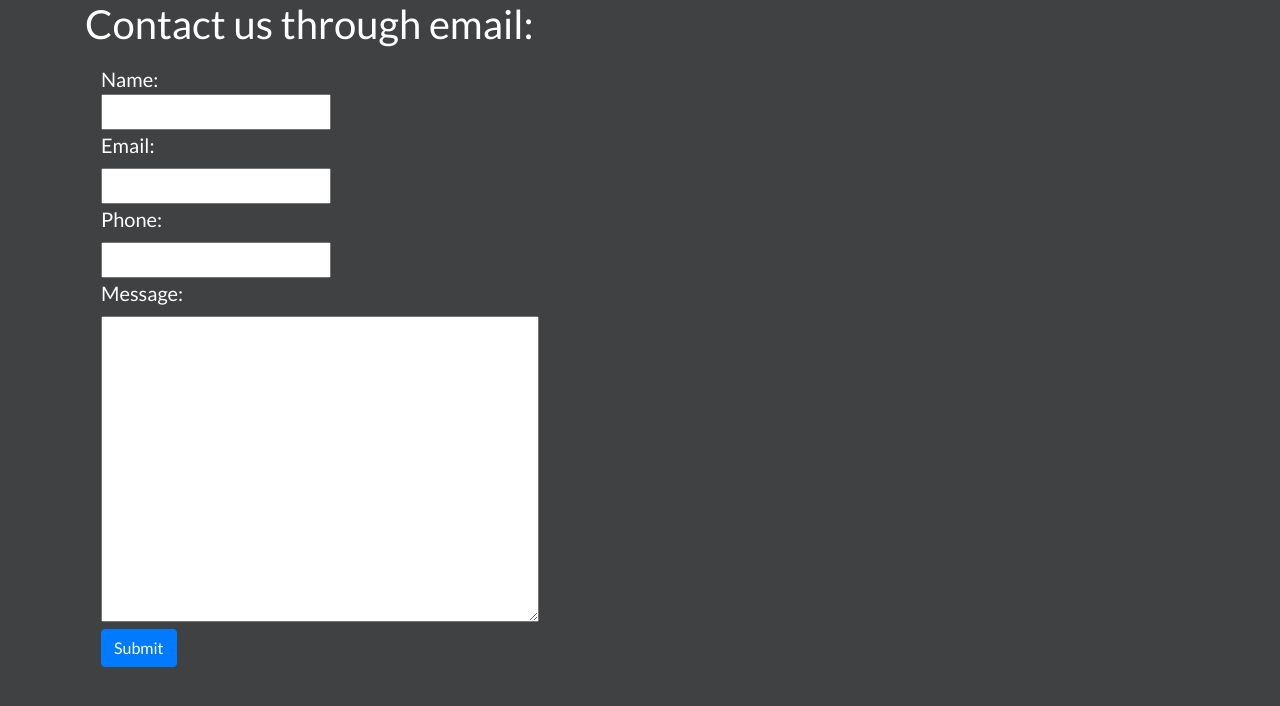
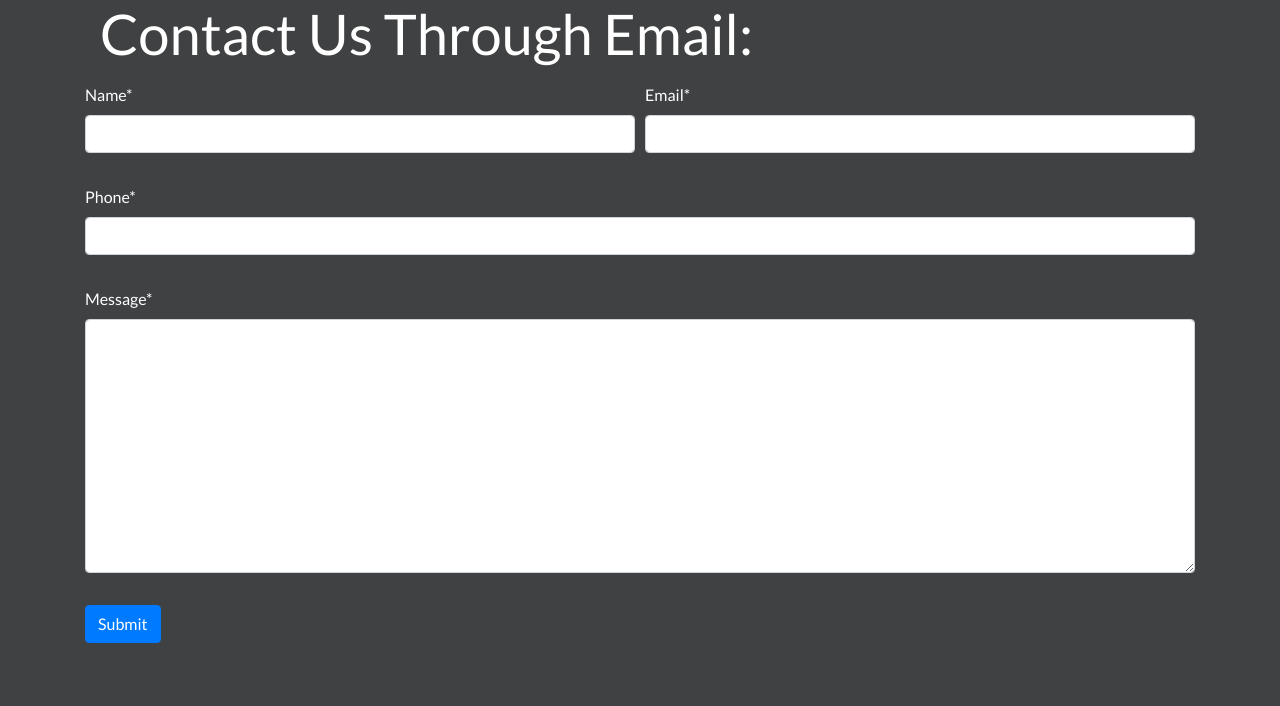
Before and after one commit to mawkli7afee/django3-personal-portfolio, a Django app: page /contact/ in a window 1280 px wide. Shown: the part 56-762 px from the top of the page. Run offline with Django 3.2, Linux system fonts and the light colour scheme; some libraries are stand-ins or nearby versions.

Commit message:
5th commit

```diff
--- a/personal_portfolio/settings.py
+++ b/personal_portfolio/settings.py
@@ -40,6 +40,7 @@ INSTALLED_APPS = [
     'django.contrib.staticfiles',
     'blog',
     'portfolio',
+    'crispy_forms',
 ]
 
 MIDDLEWARE = [
@@ -121,6 +122,8 @@ USE_TZ = True
 # Static files (CSS, JavaScript, Images)
 # https://docs.djangoproject.com/en/3.2/howto/static-files/
 
+CRISPY_TEMPLATE_PACK = 'bootstrap4'
+
 STATIC_URL = '/static/'
 
 MEDIA_URL = '/media/'
--- a/portfolio/templates/portfolio/contact.html
+++ b/portfolio/templates/portfolio/contact.html
@@ -1,6 +1,8 @@
 {% extends 'portfolio/base.html' %}
 {% block content %}
 {%  load static %}
+
+{% load crispy_forms_filters %}
 
  {% if messages %}
      {% for message in messages %}
@@ -10,17 +12,38 @@
      {% endfor %}
  {% endif %}
 
+        <div class="form-group col-md-8" >
+        <h1 class="display-4">Contact Us Through Email:</h1>
+        </div>
 
-    <h1> Contact us through email:</h1>
         <form method="post">
 
-            <div class="form-group form-control-lg col-3 >
+            {% csrf_token %}
 
-                {{form.as_table}}
-                {% csrf_token %}
+{#                {{form|crispy}}#}
+            <div class="form-row">
+                <div class="form-group col-md-6" >
+                {{ form.name|as_crispy_field }}
+                </div>
 
+                <div class="form-group col-md-6" >
+                {{ form.email|as_crispy_field }}
+                </div>
+            </div>
+
+            <div class="form-row">
+                <div class="form-group col-md-12 " >
+                {{ form.phone|as_crispy_field }}
+                </div>
+            </div>
+
+            <div class="form-row">
+                <div class="form-group col-md-12 " >
+                {{ form.message|as_crispy_field }}
+                </div>
+            </div>
                 <button class="btn btn-primary" type="submit" value="Save" >Submit</button>
-            </div>
+
 
         </form>
 
```
